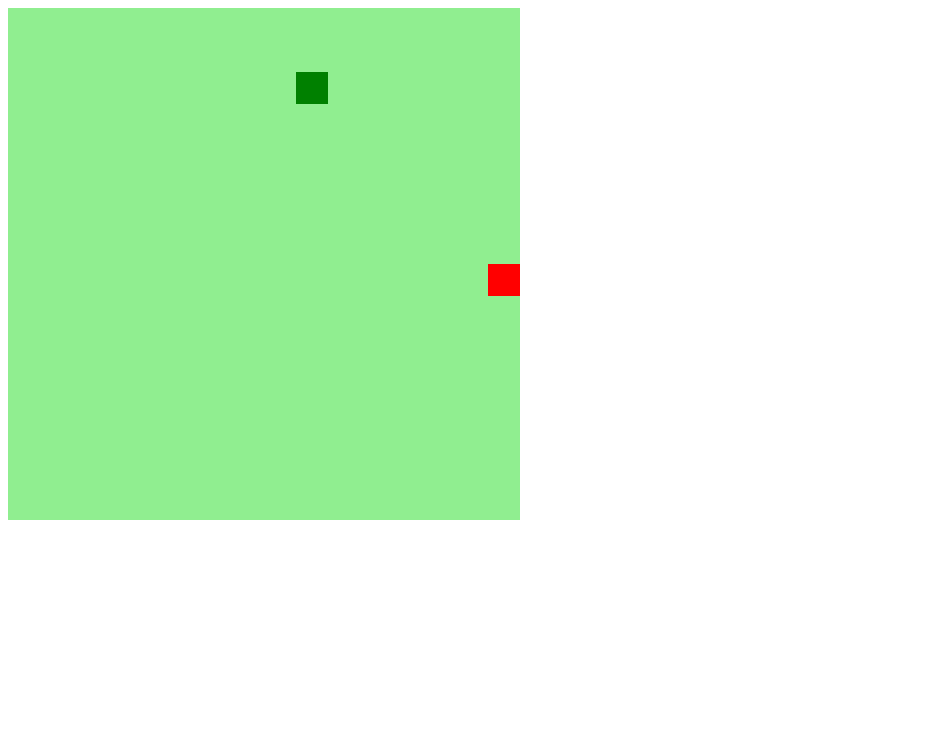
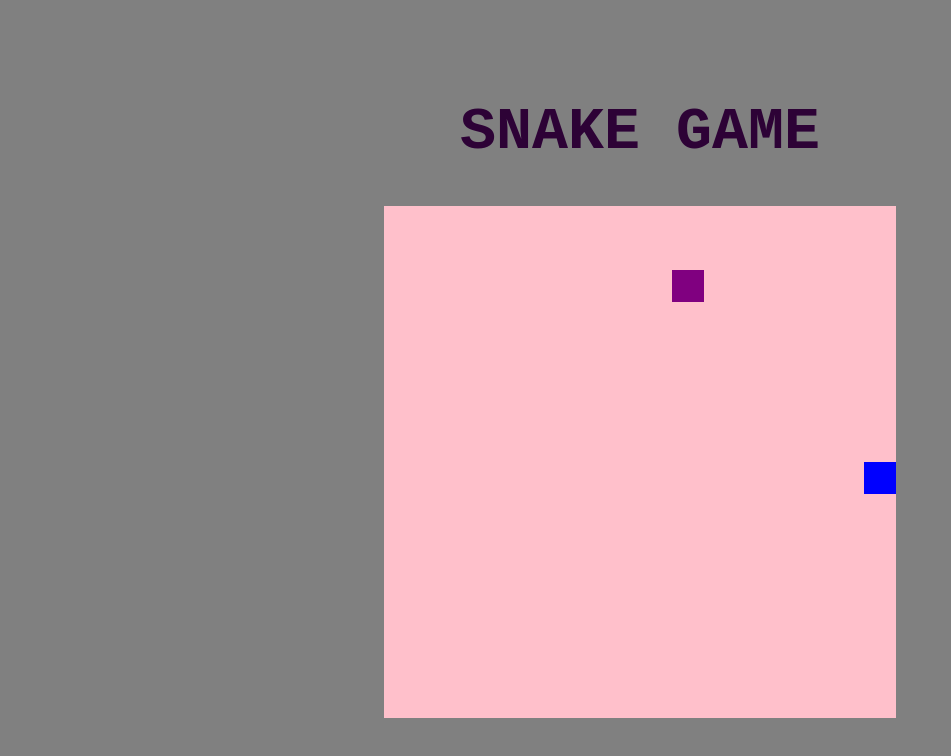
Before and after one commit to jhonattansousa/Jodo-da-Cobrinha-, a plain HTML site: page index.html in a window 1280 px wide. Shown: the whole page, without its empty margins (0-951 px from the left). Drawn offline with Linux system fonts and the light colour scheme.

Commit message:
adicionar estelização ao body

```diff
--- a/index.html
+++ b/index.html
@@ -9,6 +9,7 @@
     <title>Snake Game</title>
 </head>
 <body>
+    <h1>SNAKE GAME</h1>
     <canvas id="snake" width="512" height="512"></canvas>
 </body>
 </html>
--- a/script.js
+++ b/script.js
@@ -13,19 +13,19 @@ let food = {
 }
 
 function criarBG() {
-    context.fillStyle = "lightgreen";
+    context.fillStyle = "pink";
     context.fillRect(0, 0, 16 * box, 16 * box);
 }
 
 function criarCobrinha(){
     for(i=0; i < snake.length; i++){
-        context.fillStyle = "green";
+        context.fillStyle = "purple";
         context.fillRect(snake[i].x, snake[i].y, box, box);
     }
 }
 
 function drawfood() {
-    context.fillStyle = "red";
+    context.fillStyle = "blue";
     context.fillRect(food.x, food.y, box, box);
 }
 
@@ -36,15 +36,21 @@ function update (event){
     if(event.keyCode == 38 && direction != "down") direction = "up";
     if(event.keyCode == 39 && direction != "left") direction = "right";
     if(event.keyCode == 40 && direction != "up") direction = "down";
-
-
 }
 
 function iniciarJogo(){
+
     if(snake[0].x > 15 * box && direction == "right") snake[0].x = 0;
     if(snake[0].x < 0 && direction == "left") snake[0].x = 16 * box;
     if(snake[0].y > 15 * box && direction == "down") snake[0].y = 0;
     if(snake[0].y < 0 && direction == "up") snake[0].y = 16 * box;
+
+    for(i = 1; i < snake.length; i++){
+        if(snake[0].x == snake [i].x && snake[0].y == snake[i].y){
+            clearInterval(jogo);
+            alert('Gamer Over :(');
+        }
+    }
 
     criarBG();
     criarCobrinha();
@@ -65,8 +71,6 @@ function iniciarJogo(){
         food.y = Math.floor(Math.random() * 15 + 1) * box;
     }
 
-
-
     let newHead = {
         x: snakeX,
         y: snakeY
--- a/style.css
+++ b/style.css
@@ -0,0 +1,15 @@
+body {
+    height: 95vh;
+    width: 95;
+    display: flex;
+    justify-content: center;
+    align-items: center;
+    flex-direction: column;
+    color: rgb(45, 2, 54);
+    background-color: grey;
+    font-family: 'Courier New', Courier, monospace;
+}
+
+h1 {
+    font-size: 60px;
+}
```
